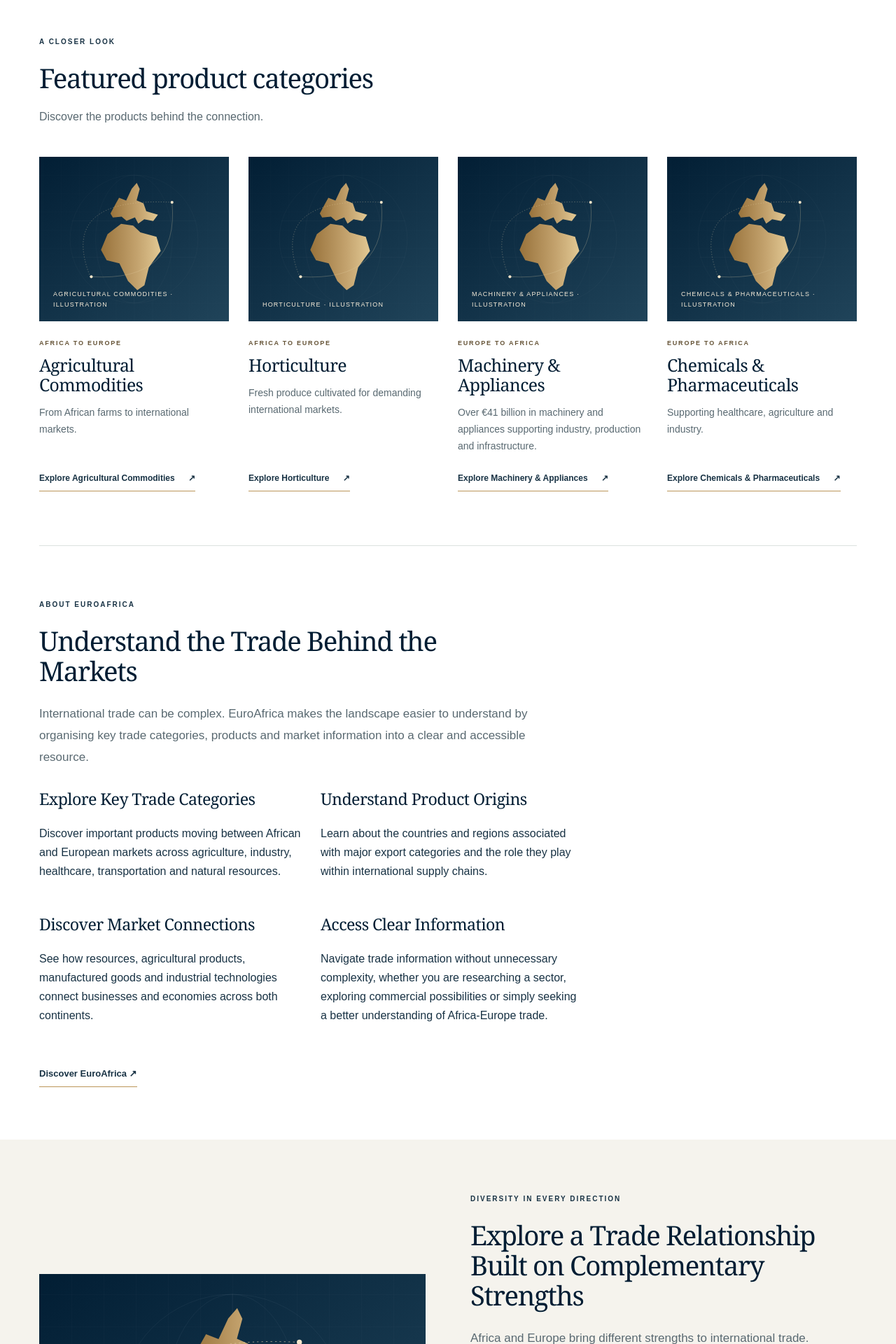
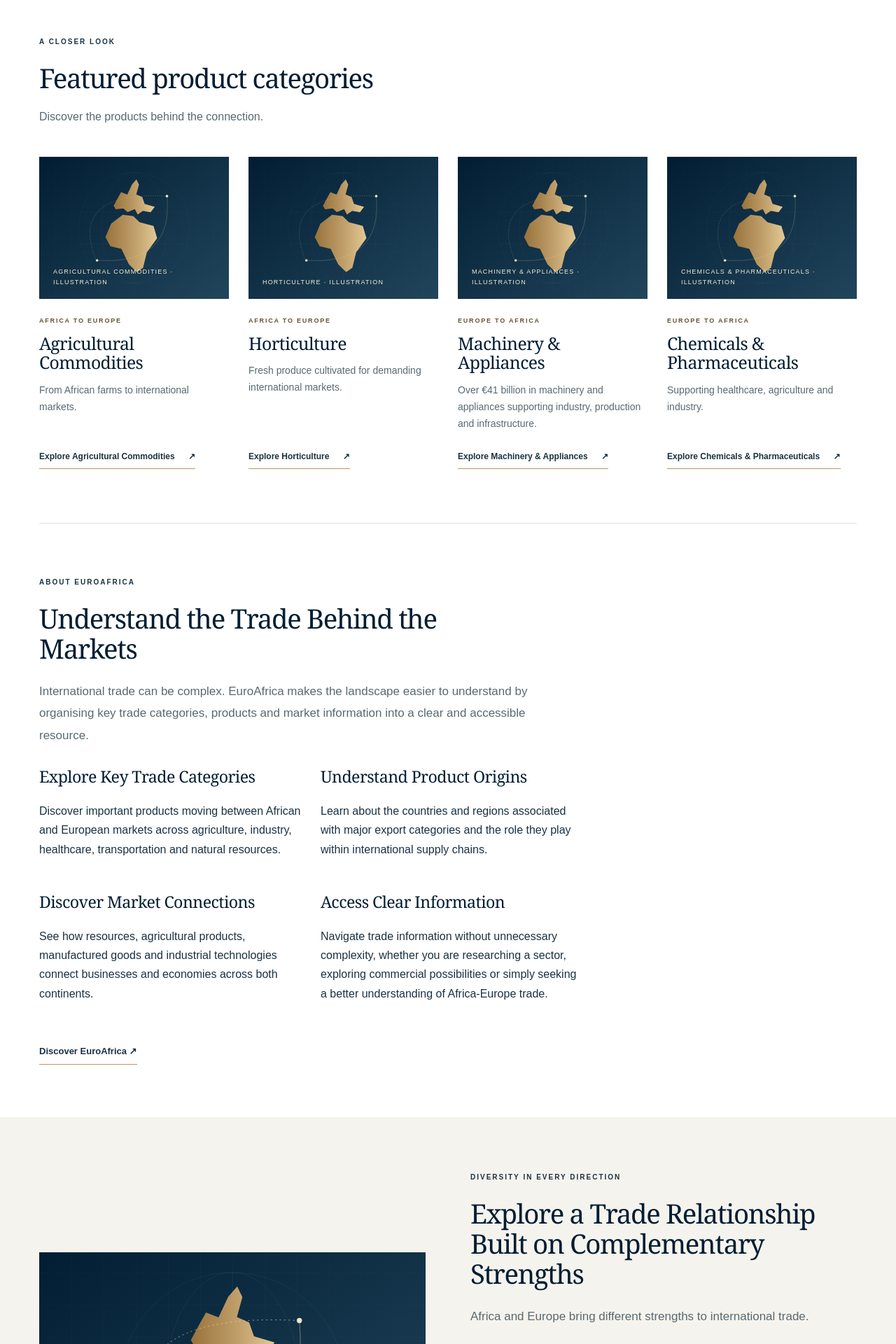
Before and after one commit to AdnanUmmer/EuroAfrica, a Django app: page / in a window 1280 px wide. Shown: the part 1984-3904 px from the top of the page at 70% size. Run offline with Django 5.2, Linux system fonts and the light colour scheme; data comes from the database, SQL or seed files in the repository; tables that the repository leaves empty hold one stand-in row (values such as "Sample post"); parts of the project's set-up code (start-up, migrations or seed data) failed here and were passed over.

Commit message:
Update site content and add tobacco brochure management 2

```diff
--- a/trade/static/trade/site.css
+++ b/trade/static/trade/site.css
@@ -180,5 +180,5 @@
 .why-features h3{font-size:1.45rem}.final-cta{max-width:1000px}.contact-banner .wrap>div{max-width:800px}
 .hero-copy>p:not(.eyebrow){max-width:65ch}.section-heading .prose{min-width:0}
 @media(max-width:760px){.why-features{grid-template-columns:1fr}.contact-banner .wrap>div{max-width:100%}}
-.category-art.tobacco-art{height:auto;aspect-ratio:735 / 1039;background:#080808}
-.category-art.tobacco-art>img{object-fit:contain}
+.category-card .visual,.category-art{height:auto;aspect-ratio:4 / 3}
+.category-card .visual>img,.category-art>img{width:100%;height:100%;object-fit:cover}
--- a/trade/templates/trade/base.html
+++ b/trade/templates/trade/base.html
@@ -4,7 +4,7 @@
 {% if noindex %}<meta name="robots" content="noindex, nofollow">{% endif %}{% if gsc %}<meta name="google-site-verification" content="{{ gsc }}">{% endif %}
 <meta name="twitter:card" content="summary_large_image"><meta name="twitter:title" content="{{ title }}"><meta name="twitter:description" content="{{ description }}">{% if social_url %}<meta name="twitter:image" content="{{ social_url }}"><meta name="twitter:image:alt" content="{{ social_alt }}">{% endif %}
 <meta property="og:site_name" content="{{ site.site_name }}"><meta property="og:locale" content="en_GB"><meta property="og:type" content="website"><meta property="og:title" content="{{ title }}"><meta property="og:description" content="{{ description }}"><meta property="og:url" content="{{ canonical }}">{% if social_url %}<meta property="og:image" content="{{ social_url }}"><meta property="og:image:alt" content="{{ social_alt }}">{% if social_width and social_height %}<meta property="og:image:width" content="{{ social_width }}"><meta property="og:image:height" content="{{ social_height }}">{% endif %}{% endif %}
-{% if site.favicon %}<link rel="icon" href="{{ site.favicon.url }}">{% else %}<link rel="icon" type="image/png" href="{% static 'trade/logo.png' %}">{% endif %}<link rel="stylesheet" href="{% static 'trade/site.css' %}?v=4">
+{% if site.favicon %}<link rel="icon" href="{{ site.favicon.url }}">{% else %}<link rel="icon" type="image/png" href="{% static 'trade/logo.png' %}">{% endif %}<link rel="stylesheet" href="{% static 'trade/site.css' %}?v=5">
 {% if structured %}<script type="application/ld+json">{{ structured|safe }}</script>{% endif %}</head>
 <body><a class="skip" href="#main">Skip to content</a><div class="topline"><div class="wrap">{{ site.tagline }}<span>AFRICA ↔ EUROPE</span></div></div>
 <header class="wrap header floating-nav"><a class="brand" href="/" aria-label="EuroAfrica home"><img src="{% if site.header_logo %}{{ site.header_logo.url }}{% else %}{% static 'trade/logo.png' %}{% endif %}" alt="{{ site.logo_alt }}" width="142" height="91"><span>{{ site.site_name }}</span></a>
--- a/trade/templates/trade/category.html
+++ b/trade/templates/trade/category.html
@@ -12,7 +12,7 @@
     {% endif %}
   </div>
   <figure class="media-figure">
-    <div class="visual category-art{% if obj.slug == 'tobacco-products' %} tobacco-art{% endif %}">
+    <div class="visual category-art">
       {% if obj.hero_image %}
         {% include 'trade/image.html' with image=obj.hero_image alt=obj.hero_alt position=obj.hero_position priority=True %}
       {% else %}
```
Also changed, not shown: trade/test_tobacco_content.py (+10 -1 lines).
